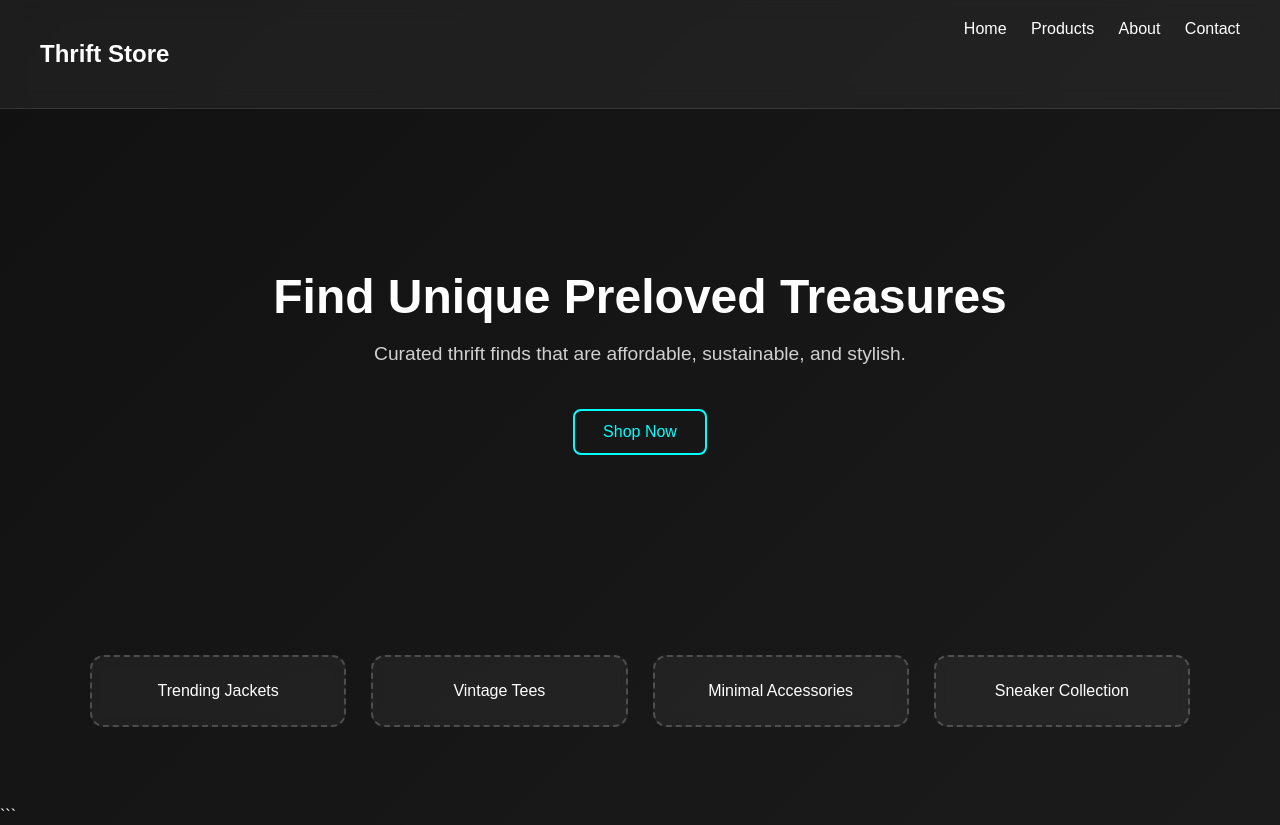
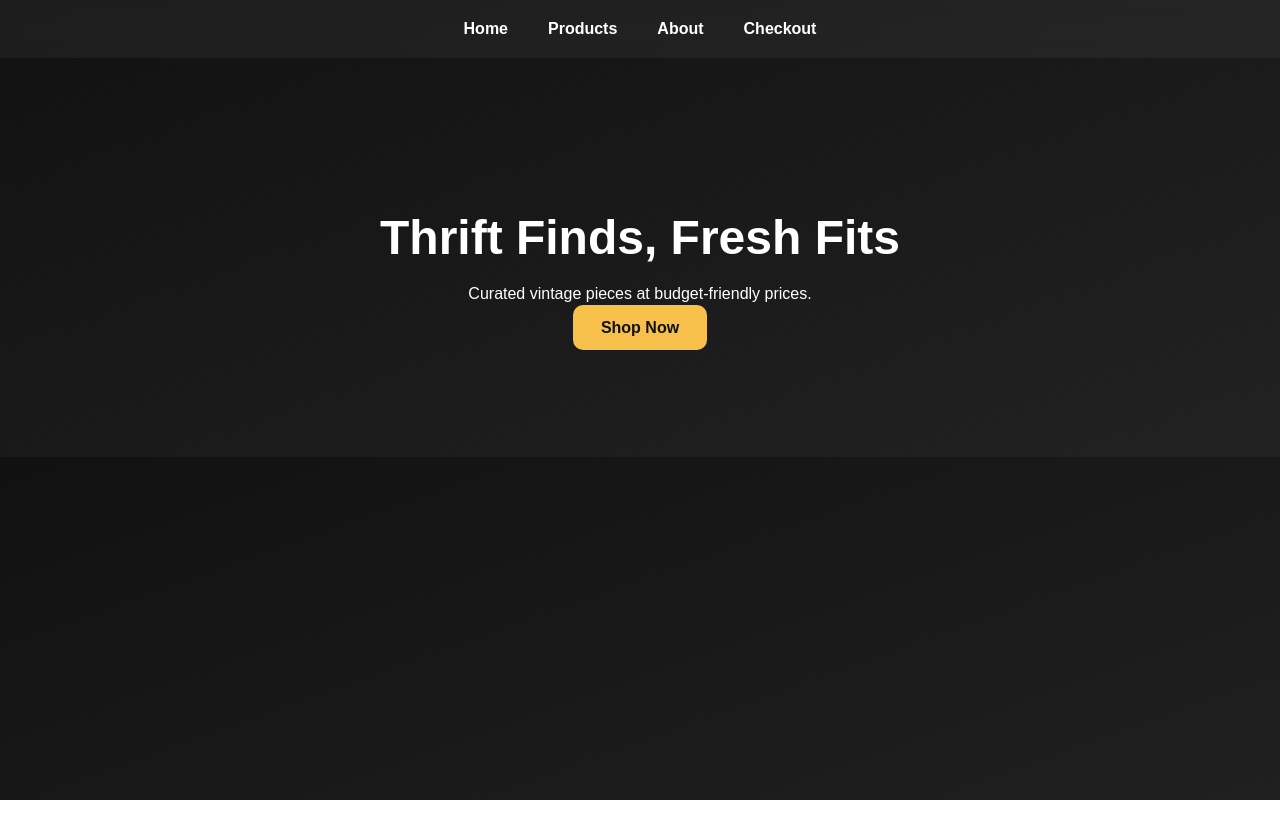
Before and after one commit to rahulchiliveri/new, a plain HTML site: page index.html in a window 1280 px wide. After the commit the page ends 800 px from the top, so only its background shows below. Drawn offline with Linux system fonts and the light colour scheme.

Commit message:
Update index.html

````diff
--- a/index.html
+++ b/index.html
@@ -1,108 +1,31 @@
+<!-- index.html -->
 <!DOCTYPE html>
 <html lang="en">
 <head>
 <meta charset="UTF-8" />
 <meta name="viewport" content="width=device-width, initial-scale=1.0" />
-<title>Thrift Store | Home</title>
+<title>Home — Thrift Store</title>
 <style>
-    body {
-        margin: 0;
-        font-family: Poppins, sans-serif;
-        background: linear-gradient(135deg, #111, #1b1b1b);
-        color: #fff;
-    }
-    nav {
-        display: flex;
-        justify-content: space-between;
-        padding: 20px 40px;
-        background: rgba(255,255,255,0.05);
-        backdrop-filter: blur(10px);
-        border-bottom: 1px solid rgba(255,255,255,0.1);
-    }
-    nav a {
-        color: #fff;
-        margin-left: 20px;
-        text-decoration: none;
-        font-weight: 500;
-        transition: 0.3s;
-    }
-    nav a:hover { color: #0ff; }
-
-    .hero {
-        text-align: center;
-        padding: 120px 20px;
-    }
-    .hero h1 {
-        font-size: 3rem;
-        margin-bottom: 10px;
-    }
-    .hero p {
-        font-size: 1.2rem;
-        opacity: 0.8;
-    }
-    .btn-main {
-        margin-top: 25px;
-        padding: 12px 28px;
-        border: 2px solid #0ff;
-        border-radius: 8px;
-        background: transparent;
-        color: #0ff;
-        cursor: pointer;
-        font-size: 1rem;
-        transition: 0.3s;
-    }
-    .btn-main:hover {
-        background: #0ff;
-        color: #000;
-    }
-
-    .cards {
-        margin: 80px auto;
-        max-width: 1100px;
-        display: grid;
-        grid-template-columns: repeat(auto-fit, minmax(250px, 1fr));
-        gap: 25px;
-    }
-    .card {
-        padding: 25px;
-        border: 2px dashed rgba(255,255,255,0.2);
-        border-radius: 14px;
-        text-align: center;
-        background: rgba(255,255,255,0.05);
-        backdrop-filter: blur(6px);
-        transition: 0.35s;
-    }
-    .card:hover {
-        border-color: #0ff;
-        transform: translateY(-6px);
-    }
+  body { margin:0; font-family: Arial; background:linear-gradient(to bottom right,#111,#222); color:#fff; }
+  nav { display:flex; justify-content:center; gap:40px; padding:20px; background:rgba(255,255,255,0.05); backdrop-filter:blur(10px); }
+  nav a { color:#fff; text-decoration:none; font-weight:bold; }
+  nav a:hover { color:#f7c04a; }
+  .hero { text-align:center; padding:120px 20px; }
+  .hero h1 { font-size:48px; margin-bottom:20px; }
+  .btn { background:#f7c04a; padding:14px 28px; border-radius:10px; text-decoration:none; color:#111; font-weight:bold; }
 </style>
 </head>
 <body>
-
 <nav>
-    <h2>Thrift Store</h2>
-    <div>
-        <a href="index.html">Home</a>
-        <a href="products.html">Products</a>
-        <a href="about.html">About</a>
-        <a href="contact.html">Contact</a>
-    </div>
+  <a href="index.html">Home</a>
+  <a href="products.html">Products</a>
+  <a href="about.html">About</a>
+  <a href="contact.html">Checkout</a>
 </nav>
-
-<section class="hero">
-    <h1>Find Unique Preloved Treasures</h1>
-    <p>Curated thrift finds that are affordable, sustainable, and stylish.</p>
-    <a href="products.html"><button class="btn-main">Shop Now</button></a>
-</section>
-
-<section class="cards">
-    <div class="card">Trending Jackets</div>
-    <div class="card">Vintage Tees</div>
-    <div class="card">Minimal Accessories</div>
-    <div class="card">Sneaker Collection</div>
-</section>
-
+<div class="hero">
+  <h1>Thrift Finds, Fresh Fits</h1>
+  <p>Curated vintage pieces at budget-friendly prices.</p>
+  <a href="products.html" class="btn">Shop Now</a>
+</div>
 </body>
 </html>
-```
````
